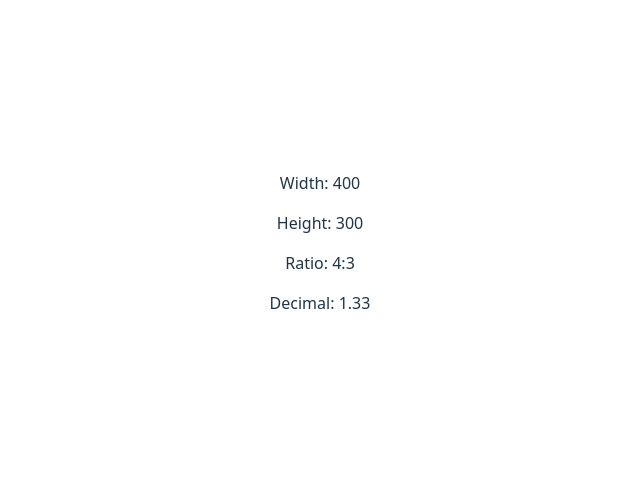
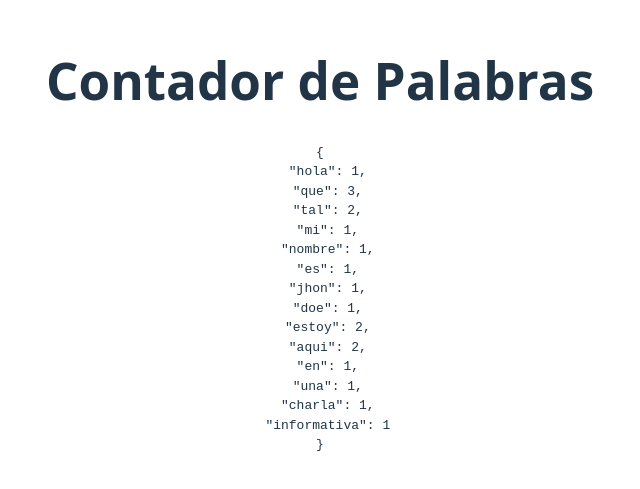
Before and after one commit to Avila-Pato/Ejercicios-Algoritmos., a React (Vite) app: page / in a window 1280 px wide. Shown: the part 157-646 px from the top of the page, without its empty margins (320-960 px from the left). Built offline with nearby package versions, Linux system fonts and the light colour scheme.

Commit message:
nueva logica

```diff
--- a/src/App.tsx
+++ b/src/App.tsx
@@ -1,5 +1,6 @@
 import './App.css'
-import { GetAspectRatio } from './ejercicios/AspectRatioImagen/AspectRatio'
+import contandoPalabras from './ejercicios/ContandoPalabras/contandoPlabras'
+// import { GetAspectRatio } from './ejercicios/AspectRatioImagen/AspectRatio'
 // import Area from './ejercicios/AreaDeUnPoligono/Area'
 // import NumerpPrimo from './ejercicios/NumeroPrimo/NumerpPrimo'
 // import Fibonnaci from './ejercicios/Fibonnaci/Fibonnaci'
@@ -8,16 +9,21 @@ import { GetAspectRatio } from './ejercicios/AspectRatioImagen/AspectRatio'
 
 
 function App() {
+  const resultado = contandoPalabras("hola que que tal, tal que mi nombre es Jhon Doe, estoy aqui, aqui estoy en una charla informativa")
 
   return (
     <>
       <div>
+        <h1>Contador de Palabras</h1>
+        <pre>{JSON.stringify(resultado, null, 2)}</pre>
+
         {/* <FizzBuzz /> */}
           {/* <Anagrama /> */}
           {/* <Fibonnaci /> */}
           {/* <NumerpPrimo /> */}
         {/* <Area /> */}
-        <GetAspectRatio />
+        {/* <GetAspectRatio /> */}
+
       </div>
     </>
   )
--- /dev/null
+++ b/src/ejercicios/ContandoPalabras/contandoPlabras.tsx
@@ -0,0 +1,42 @@
+/*
+* -contador palbras repetidas
+
+
+ * Crea un programa que cuente cuantas veces se repite cada palabra
+ * y que muestre el recuento final de todas ellas.
+ * - Los signos de puntuación no forman parte de la palabra.
+ * - Una palabra es la misma aunque aparezca en mayúsculas y minúsculas.
+ * - No se pueden utilizar funciones propias del lenguaje que
+ *   lo resuelvan automáticamente.
+ */
+
+
+const variableText = "hola que tal, tal que mi nombre es Jhon Doe, estoy aqui, aqui estoy en una charla informativa"
+
+const normalizeText = (msg: string) => {
+  return msg
+    .toLowerCase()
+    .replace(/[.!,?;:]/g , "")
+    .trim()
+}
+
+const contandoPalabras = (text: string): Record<string, number> => {
+    const dictionary: Record<string, number> = {}
+    const separatedWords = text.split(" ")
+    for (const word of separatedWords) {
+        const normalizedWord = normalizeText(word)
+        if (normalizedWord) {
+            if (normalizedWord in dictionary) {
+                dictionary[normalizedWord] += 1
+            } else {
+                dictionary[normalizedWord] = 1
+            }
+        }
+    }
+    return dictionary
+}
+
+const resultado = contandoPalabras(variableText)
+console.log(resultado)
+
+export default contandoPalabras
```
Also changed, not shown: src/ejercicios/InvertirCadenas/invertirCadenas.tsx (added, +8 -0 lines).
